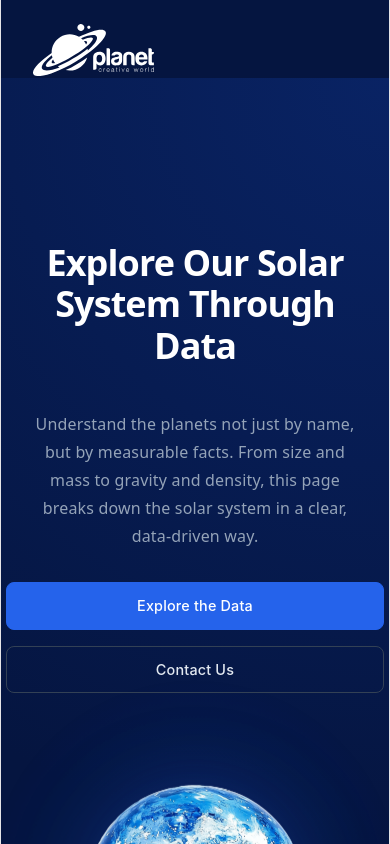
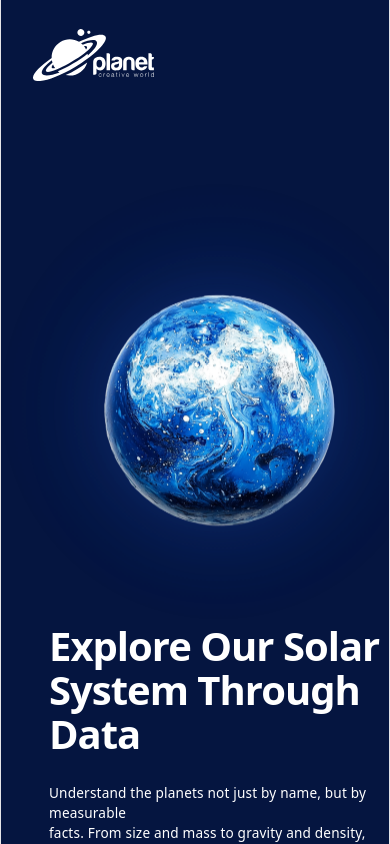
Before and after one commit to DevPrincess023/phoenix-capstone-react-rebuild, a React (Vite) app in the folder phoenix-capstone-react/: page / in a window 390 px wide. Shown: the top 844 px of the page. Built offline with nearby package versions, Linux system fonts and the light colour scheme.

Commit message:
Add Footer component and updated Hero section

```diff
--- a/phoenix-capstone-react/index.html
+++ b/phoenix-capstone-react/index.html
@@ -1,13 +1,17 @@
 <!doctype html>
 <html lang="en">
+
 <head>
   <meta charset="UTF-8" />
   <link rel="icon" type="image/svg+xml" href="/favicon.svg" />
   <meta name="viewport" content="width=device-width, initial-scale=1.0" />
+  <meta name="author" content="Mercy">
   <title>phoenix-capstone-react</title>
 </head>
+
 <body>
   <div id="root"></div>
   <script type="module" src="/src/main.jsx"></script>
 </body>
+
 </html>
--- /dev/null
+++ b/phoenix-capstone-react/src/components/Footer.css
@@ -0,0 +1,95 @@
+.footer {
+    background-color: #051540;
+    color: #e2e8f0;
+    padding: 60px 80px 40px;
+}
+
+.footer-content {
+    max-width: 1200px;
+    margin: 0 auto;
+}
+
+.about-section {
+    margin-bottom: 40px;
+}
+
+.about-section h2 {
+    font-size: 1.5rem;
+    font-weight: 700;
+    margin-bottom: 15px;
+    color: #ffffff;
+    text-align: left;
+}
+
+.about-section p {
+    font-size: 0.95rem;
+    line-height: 1.6;
+    color: #cbd5e1;
+    text-align: left;
+}
+
+.about-section strong {
+    color: #ffffff;
+}
+
+.footer-divider {
+    height: 1px;
+    background-color: #334155;
+    margin: 40px 0;
+}
+
+.footer-bottom {
+    display: grid;
+    grid-template-columns: 1fr 1fr;
+    gap: 40px;
+    align-items: center;
+}
+
+.copyright {
+    display: flex;
+    flex-direction: column;
+    gap: 15px;
+    text-align: left;
+}
+
+.copyright p {
+    font-size: 0.9rem;
+    color: #cbd5e1;
+    line-height: 1.6;
+}
+
+.copyright a {
+    color: #2563eb;
+    text-decoration: none;
+    transition: color 0.2s ease;
+}
+
+.copyright a:hover {
+    color: #60a5fa;
+}
+
+.academy {
+    text-align: right;
+}
+
+.academy a {
+    color: #2563eb;
+    text-decoration: none;
+    font-weight: 600;
+    transition: color 0.2s ease;
+}
+
+.academy a:hover {
+    color: #60a5fa;
+}
+
+@media (max-width: 768px) {
+    .footer-bottom {
+        grid-template-columns: 1fr;
+        text-align: center;
+    }
+
+    .academy {
+        text-align: center;
+    }
+}
--- a/phoenix-capstone-react/src/components/Footer.jsx
+++ b/phoenix-capstone-react/src/components/Footer.jsx
@@ -1,3 +1,49 @@
+import './Footer.css';
+
 export default function Footer() {
-    return <footer>Footer</footer>;
+    return (
+        <footer className="footer">
+            <div className="footer-content">
+                <div className="about-section">
+                    <h2>About</h2>
+                    <p>
+                        This project was redesigned and rebuilt in React by <strong>Mercy</strong>.
+                        Focused on creating a functional, user-friendly solution while applying modern web
+                        development practices and React architecture.
+                    </p>
+                </div>
+
+                <div className="footer-divider"></div>
+
+                <div className="footer-bottom">
+                    <div className="copyright">
+                        <p>
+                            ©2026 Design by
+                            <a href="https://amakandukwu.com/" target="_blank" rel="noopener noreferrer">
+                                {' '}Amaka
+                            </a>
+                            {' '}&{' '}
+                            <a href="https://www.linkedin.com/in/ifeomaokocha" target="_blank" rel="noopener noreferrer">
+                                Ifeoma A
+                            </a>.
+                        </p>
+
+                        <p>
+                            Rebuilt by
+                            <a href="https://github.com/DevPrincess023/phoenix-capstone-react-rebuild" target="_blank" rel="noopener noreferrer">
+                                {' '}Mercy
+                            </a>.
+                            All rights reserved.
+                        </p>
+                    </div>
+
+                    <div className="academy">
+                        <a href="https://tsacademyonline.com/" target="_blank" rel="noopener noreferrer">
+                            TSAcademy
+                        </a>
+                    </div>
+                </div>
+            </div>
+        </footer>
+    );
 }
--- a/phoenix-capstone-react/src/components/Header.css
+++ b/phoenix-capstone-react/src/components/Header.css
@@ -2,7 +2,7 @@
     position: sticky;
     top: 0;
     z-index: 100;
-    padding: 1.5rem 0;
+    padding: 1.8rem 0;
     background: #051540;
     height: 30px;
 }
--- a/phoenix-capstone-react/src/components/Hero.css
+++ b/phoenix-capstone-react/src/components/Hero.css
@@ -1,17 +1,18 @@
 .hero {
     position: relative;
-    min-height: 100vh;
+    min-height: 100%;
     display: flex;
     align-items: center;
     background: #051540;
-    background: radial-gradient(circle at top right, #092364 0%, #051540 70%);
     overflow: hidden;
+
+
 }
 
 .hero-container {
     max-width: 1200px;
     margin: 0 auto;
-    padding: 8rem 2rem 4rem;
+    padding-left: 3rem;
     display: grid;
     grid-template-columns: 1fr 1fr;
     align-items: center;
@@ -24,21 +25,25 @@
     flex-direction: column;
     gap: 1.5rem;
     z-index: 2;
+    max-width: 600px;
 }
 
 .hero-title {
-    font-size: clamp(2.25rem, 4vw, 3.25rem);
-    font-weight: 700;
-    line-height: 1.15;
+    font-size: 2.5rem;
+    font-weight: 600;
+    line-height: 1.1;
     letter-spacing: -0.025em;
     color: #ffffff;
+    margin-bottom: 3px;
+    text-align: left;
 }
 
 .hero-description {
-    font-size: 1rem;
-    line-height: 1.75;
-    color: #94a3b8;
+    font-size: 0.85rem;
+    line-height: 1.5;
+    color: #ffffff;
     max-width: 480px;
+    text-align: left;
 }
 
 .hero-actions {
@@ -160,6 +165,8 @@
         text-align: center;
         padding-top: 9rem;
         gap: 2rem;
+        display: flex;
+        flex-direction: column-reverse;
     }
 
     .hero-content {
--- a/phoenix-capstone-react/src/components/Hero.jsx
+++ b/phoenix-capstone-react/src/components/Hero.jsx
@@ -6,11 +6,11 @@ export default function Hero() {
             <div className="hero-container">
                 <div className="hero-content">
                     <h1 className="hero-title">
-                        Explore Our Solar System Through Data
+                        Explore Our Solar <br /> System Through Data
                     </h1>
                     <p className="hero-description">
-                        Understand the planets not just by name, but by measurable
-                        facts. From size and mass to gravity and density, this page
+                        Understand the planets not just by name, but by measurable <br />
+                        facts. From size and mass to gravity and density, this page <br />
                         breaks down the solar system in a clear, data-driven way.
                     </p>
                     <div className="hero-actions">
--- a/phoenix-capstone-react/src/components/Video.jsx
+++ b/phoenix-capstone-react/src/components/Video.jsx
@@ -6,13 +6,12 @@ export default function Video() {
             <div className="container">
                 <div className="video-wrapper">
                     <video
-                        autoplay
+                        autoPlay
                         loop
                         muted
-                        playsinline
+                        playsInline
                         controls
-                        preload="metadata"
-                        poster="/hero.png"
+                        preload="auto"
                         title="Planetary data visualization showing orbital paths and comparative sizes of planets in the solar system"
                         aria-label="Video showing planetary data visualization">
 
```
Lines whose indentation alone changed are shown as unchanged.
